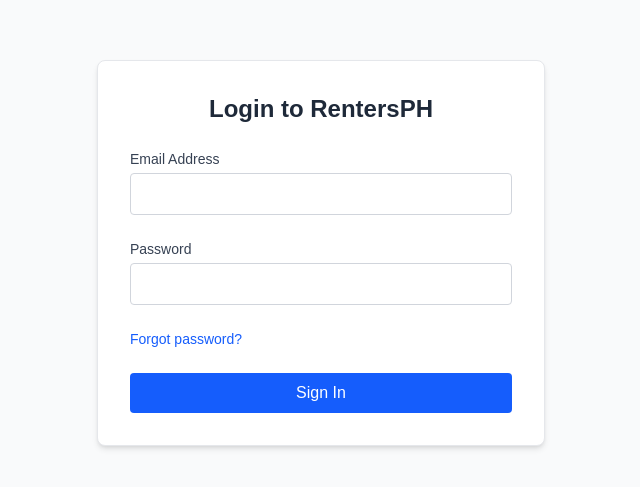
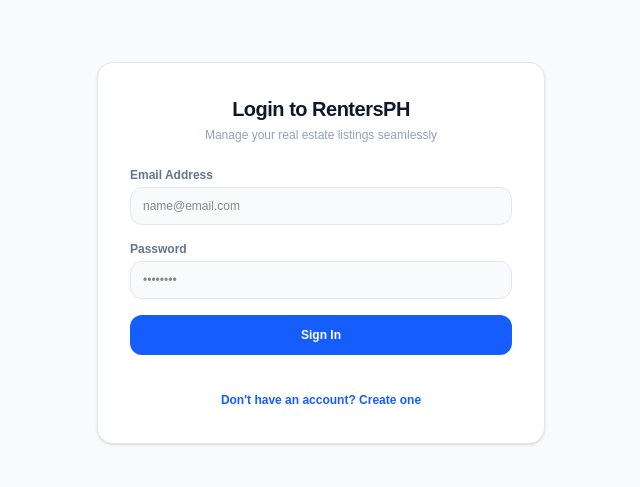
Before and after one commit to bciwebdev/rentersph, a Next.js app: page /login in a window 1280 px wide. Shown: the part 147-634 px from the top of the page, without its empty margins (319-959 px from the left). Built offline with nearby package versions, Linux system fonts and the light colour scheme; no server answers.

Commit message:
feat: add account creation toggle link to login screen for new landlords

```diff
--- a/app/landlord/page.tsx
+++ b/app/landlord/page.tsx
@@ -20,12 +20,17 @@ export default function CreateListingDashboard() {
     )
   )
 
+  // Track the active authenticated landlord ID
+  const [userId, setUserId] = useState<string | null>(null)
+
   // Route Guard: Ensure the user session exists from cookies, redirect if not
   useEffect(() => {
     const checkUser = async () => {
       const { data: { user } } = await supabase.auth.getUser()
       if (!user) {
         router.push('/login')
+      } else {
+        setUserId(user.id) // Securely capture active landlord profile UID
       }
     }
     checkUser()
@@ -46,6 +51,7 @@ export default function CreateListingDashboard() {
   const [emailAddress, setEmailAddress] = useState('')
   const [descriptionRules, setDescriptionRules] = useState('')
   const [listingPackage, setListingPackage] = useState('standard')
+  const [imageUrl, setImageUrl] = useState('') // Handled text URL mapping variant
 
   // --- GCash Modal Payment States ---
   const [showPaymentModal, setShowPaymentModal] = useState(false)
@@ -82,6 +88,11 @@ export default function CreateListingDashboard() {
   }
 
   const handleFinalDatabaseInsert = async () => {
+    if (!userId) {
+      setError('Session expired or identity unauthenticated. Please refresh and log back in.')
+      return
+    }
+
     if (!gcashName.trim() || !gcashReference.trim()) {
       setError('Please fill out all GCash verification fields.')
       return
@@ -96,17 +107,18 @@ export default function CreateListingDashboard() {
     setError('')
     setShowPaymentModal(false)
 
-    // Insert payment verified record payload explicitly to your Supabase table columns
+    // Insert payload mapped explicitly to the 'properties' schema
     const { error: insertError } = await supabase
-      .from('listings')
+      .from('properties')
       .insert([
         {
+          landlord_id: userId, // Tied to active authenticated session profile ID
           title,
           property_type: propertyType,
           price_per_month: parseFloat(pricePerMonth),
-          bedrooms: parseInt(bedrooms),
-          bathrooms: parseInt(bathrooms),
-          area_sqm: parseFloat(areaSqm),
+          bedrooms: parseInt(bedrooms) || 0,
+          bathrooms: parseInt(bathrooms) || 0,
+          area_sqm: parseFloat(areaSqm) || 0,
           restroom_privacy: restroomPrivacy,
           bathroom_privacy: bathroomPrivacy,
           manual_address: manualAddress,
@@ -115,9 +127,10 @@ export default function CreateListingDashboard() {
           email_address: emailAddress,
           description_rules: descriptionRules,
           listing_package: listingPackage,
-          gcash_name: gcashName,
-          gcash_reference: gcashReference,
-          listing_status: 'pending_payment' // Automatically signs onto admin dashboard review matrix!
+          gcash_name: gcashName.toUpperCase(),
+          payment_reference: gcashReference.trim(), // explicitly matches status report definitions
+          status: 'pending', // Flags verification matrix grid criteria
+          is_paid: false // Swapped over to verification dashboard toggle automation
         }
       ])
 
@@ -140,6 +153,7 @@ export default function CreateListingDashboard() {
       setContactNumber('')
       setEmailAddress('')
       setDescriptionRules('')
+      setImageUrl('')
       setListingPackage('standard')
       setGcashName('')
       setGcashReference('')
@@ -395,17 +409,18 @@ export default function CreateListingDashboard() {
           {/* Section 5: High-Res Presentation Media */}
           <div className="space-y-4">
             <h3 className="text-xs font-black text-slate-400 uppercase tracking-wider flex items-center gap-1.5">
-              <ImageIcon className="w-3.5 h-3.5 text-emerald-600" /> 5. High-Res Presentation Media
+              <ImageIcon className="w-3.5 h-3.5 text-emerald-600" /> 5. Presentation Media Link
             </h3>
 
             <div className="bg-slate-50/50 p-5 rounded-2xl border border-slate-100">
-              <label className="block text-[10px] font-black uppercase text-slate-500 mb-1.5 tracking-wider">Cover Image</label>
-              <div className="flex items-center justify-between w-full bg-white px-4 py-2 border border-slate-200 rounded-xl focus-within:border-emerald-500 focus-within:ring-4 focus-within:ring-emerald-500/5 transition-all">
-                <input
-                  type="file"
-                  className="block w-full text-xs text-slate-500 file:mr-4 file:py-2 file:px-4 file:rounded-xl file:border-0 file:text-xs file:font-bold file:bg-slate-900 file:text-white hover:file:bg-slate-800 file:cursor-pointer cursor-pointer"
-                />
-              </div>
+              <label className="block text-[10px] font-black uppercase text-slate-500 mb-1.5 tracking-wider">Cover Image URL</label>
+              <input
+                type="text"
+                value={imageUrl}
+                onChange={(e) => setImageUrl(e.target.value)}
+                placeholder="https://images.unsplash.com/photo-example"
+                className="w-full px-4 py-3 bg-white border border-slate-200 rounded-xl text-xs text-slate-800 placeholder-slate-400 focus:outline-none focus:border-emerald-500 focus:ring-4 focus:ring-emerald-500/5 transition-all"
+              />
             </div>
           </div>
 
@@ -421,7 +436,6 @@ export default function CreateListingDashboard() {
                   Listing Package & Visibility Rank
                 </label>
 
-                {/* Clean Hover Tooltip Explanation */}
                 <div className="group relative cursor-pointer flex items-center gap-1 text-[10px] font-bold text-emerald-600 hover:text-emerald-700 transition">
                   <span>What is boosting?</span>
                   <span className="bg-emerald-50 text-emerald-600 rounded-full w-3.5 h-3.5 inline-flex items-center justify-center text-[9px] border border-emerald-200">?</span>
@@ -497,7 +511,7 @@ export default function CreateListingDashboard() {
               </span>
             </div>
 
-            {/* Real QR Code Presentation Layer mapping directly to /public/gcash-qr.png */}
+            {/* QR Code Presentation Layer */}
             <div className="mx-auto w-52 h-52 bg-white rounded-2xl border border-slate-200 shadow-sm flex flex-col items-center justify-center p-3 text-center overflow-hidden">
               <img
                 src="/gcash-qr.png"
--- a/app/login/page.tsx
+++ b/app/login/page.tsx
@@ -1,16 +1,19 @@
 'use client'
 
-import { useState } from 'react'
+import React, { useState } from 'react'
 import { createBrowserClient } from '@supabase/ssr'
+import { useRouter } from 'next/navigation'
 
-export default function LoginPage() {
+export default function AuthPage() {
+  const router = useRouter()
   const [email, setEmail] = useState('')
   const [password, setPassword] = useState('')
+  const [isSignUp, setIsSignUp] = useState(false) // Toggles registration state
+
   const [loading, setLoading] = useState(false)
-  const [message, setMessage] = useState<{ type: 'error' | 'success'; text: string } | null>(null)
-  const [showForgot, setShowForgot] = useState(false)
+  const [error, setError] = useState('')
+  const [message, setMessage] = useState('')
 
-  // Explicitly instantiate inside the component to ensure clean server/client cookie binding
   const [supabase] = useState(() =>
     createBrowserClient(
       process.env.NEXT_PUBLIC_SUPABASE_URL!,
@@ -18,153 +21,107 @@ export default function LoginPage() {
     )
   )
 
-  // Login Handler
-  const handleLogin = async (e: React.FormEvent) => {
+  const handleAuth = async (e: React.FormEvent) => {
     e.preventDefault()
     setLoading(true)
-    setMessage(null)
+    setError('')
+    setMessage('')
 
-    try {
-      const { data, error } = await supabase.auth.signInWithPassword({
+    if (isSignUp) {
+      // --- Handle Sign Up Flow ---
+      const { data, error: signUpError } = await supabase.auth.signUp({
+        email,
+        password,
+        options: {
+          emailRedirectTo: `${window.location.origin}/auth/callback`, // Standard Supabase redirect URL template
+        },
+      })
+
+      if (signUpError) {
+        setError(signUpError.message)
+      } else {
+        setMessage('Registration successful! Please check your email inbox to verify your account.')
+      }
+    } else {
+      // --- Handle Sign In Flow ---
+      const { error: signInError } = await supabase.auth.signInWithPassword({
         email,
         password,
       })
 
-      if (error) {
-        setMessage({ type: 'error', text: error.message })
-        setLoading(false)
-        return
+      if (signInError) {
+        setError(signInError.message)
+      } else {
+        router.push('/landlord') // Force forward redirection to Dashboard
       }
-
-      // Hard redirect forces Next.js to fully drop the login state and initialize the destination page
-      if (data?.user?.email === 'bciwebdev25@gmail.com') {
-        window.location.href = '/admin-portal-xyz'
-      } else {
-        window.location.href = '/landlord'
-      }
-    } catch (err: any) {
-      setMessage({ type: 'error', text: err.message || 'An unexpected connection error occurred.' })
-      setLoading(false)
-    }
-  }
-
-  // Password Recovery Handler
-  const handleForgotPassword = async (e: React.FormEvent) => {
-    e.preventDefault()
-    setLoading(true)
-    setMessage(null)
-
-    const { error } = await supabase.auth.resetPasswordForEmail(email, {
-      redirectTo: `${window.location.origin}/auth/callback?next=/login/reset-password`,
-    })
-
-    if (error) {
-      setMessage({ type: 'error', text: error.message })
-    } else {
-      setMessage({ type: 'success', text: 'Password recovery email sent! Check your inbox.' })
     }
     setLoading(false)
   }
 
   return (
-    <div className="flex min-h-screen flex-col items-center justify-center p-6 bg-gray-50">
-      <div className="w-full max-w-md p-8 bg-white rounded-lg shadow-md border border-gray-200">
+    <div className="min-h-screen bg-slate-50 flex items-center justify-center p-4">
+      <div className="bg-white border border-slate-200 w-full max-w-md rounded-2xl p-6 sm:p-8 space-y-6 shadow-sm">
 
-        {!showForgot ? (
-          /* STANDARD LOGIN FORM */
-          <form onSubmit={handleLogin} className="space-y-6">
-            <h2 className="text-2xl font-bold text-center text-gray-800">Login to RentersPH</h2>
+        <div className="text-center space-y-1">
+          <h1 className="text-xl font-bold text-slate-900 tracking-tight">
+            {isSignUp ? 'Create a RentersPH Account' : 'Login to RentersPH'}
+          </h1>
+          <p className="text-xs text-slate-400">
+            {isSignUp ? 'Sign up as a landlord to post listings' : 'Manage your real estate listings seamlessly'}
+          </p>
+        </div>
 
-            {message && (
-              <div className={`p-3 text-sm rounded ${message.type === 'error' ? 'bg-red-100 text-red-700' : 'bg-green-100 text-green-700'}`}>
-                {message.text}
-              </div>
-            )}
+        {error && <div className="p-3 bg-red-50 text-red-700 text-xs font-semibold rounded-xl border border-red-100">⚠️ {error}</div>}
+        {message && <div className="p-3 bg-emerald-50 text-emerald-700 text-xs font-semibold rounded-xl border border-emerald-100">✅ {message}</div>}
 
+        <form onSubmit={handleAuth} className="space-y-4">
           <div>
-              <label className="block text-sm font-medium text-gray-700">Email Address</label>
+            <label className="block text-xs font-bold text-slate-500 mb-1">Email Address</label>
             <input
               type="email"
               required
-                className="mt-1 w-full p-2 border border-gray-300 rounded focus:ring-2 focus:ring-blue-500 text-gray-900 outline-none"
               value={email}
               onChange={(e) => setEmail(e.target.value)}
+              placeholder="name@email.com"
+              className="w-full px-3 py-2.5 bg-slate-50 border border-slate-200 rounded-xl text-xs focus:outline-none focus:border-blue-500 transition-all"
             />
           </div>
 
           <div>
-              <label className="block text-sm font-medium text-gray-700">Password</label>
+            <label className="block text-xs font-bold text-slate-500 mb-1">Password</label>
             <input
               type="password"
               required
-                className="mt-1 w-full p-2 border border-gray-300 rounded focus:ring-2 focus:ring-blue-500 text-gray-900 outline-none"
               value={password}
               onChange={(e) => setPassword(e.target.value)}
-              />
-            </div>
-
-            <div className="flex items-center justify-between">
-              <button
-                type="button"
-                onClick={() => { setShowForgot(true); setMessage(null); }}
-                className="text-sm text-blue-600 hover:underline"
-              >
-                Forgot password?
-              </button>
-            </div>
-
-            <button
-              type="submit"
-              disabled={loading}
-              className="w-full bg-blue-600 hover:bg-blue-700 text-white font-medium p-2 rounded disabled:opacity-50 transition"
-            >
-              {loading ? 'Logging in...' : 'Sign In'}
-            </button>
-          </form>
-        ) : (
-          /* FORGOT PASSWORD FORM */
-          <form onSubmit={handleForgotPassword} className="space-y-6">
-            <h2 className="text-2xl font-bold text-center text-gray-800">Reset Password</h2>
-            <p className="text-sm text-gray-600 text-center">
-              Enter your email address and we will send you a link to reset your password.
-            </p>
-
-            {message && (
-              <div className={`p-3 text-sm rounded ${message.type === 'error' ? 'bg-red-100 text-red-700' : 'bg-green-100 text-green-700'}`}>
-                {message.text}
-              </div>
-            )}
-
-            <div>
-              <label className="block text-sm font-medium text-gray-700">Email Address</label>
-              <input
-                type="email"
-                required
-                className="mt-1 w-full p-2 border border-gray-300 rounded focus:ring-2 focus:ring-blue-500 text-gray-900 outline-none"
-                value={email}
-                onChange={(e) => setEmail(e.target.value)}
+              placeholder="••••••••"
+              className="w-full px-3 py-2.5 bg-slate-50 border border-slate-200 rounded-xl text-xs focus:outline-none focus:border-blue-500 transition-all"
             />
           </div>
 
           <button
             type="submit"
             disabled={loading}
-              className="w-full bg-blue-600 hover:bg-blue-700 text-white font-medium p-2 rounded disabled:opacity-50 transition"
+            className="w-full bg-blue-600 hover:bg-blue-700 text-white font-bold text-xs py-3 rounded-xl transition-all"
           >
-              {loading ? 'Sending Link...' : 'Send Recovery Email'}
+            {loading ? 'Processing...' : isSignUp ? 'Create Account' : 'Sign In'}
           </button>
+        </form>
 
-            <div className="text-center">
+        {/* The Missing Option Toggle Switch Container */}
+        <div className="text-center pt-2">
           <button
             type="button"
-                onClick={() => { setShowForgot(false); setMessage(null); }}
-                className="text-sm text-gray-600 hover:underline"
+            onClick={() => {
+              setIsSignUp(!isSignUp)
+              setError('')
+              setMessage('')
+            }}
+            className="text-xs font-semibold text-blue-600 hover:underline"
           >
-                Back to Login
+            {isSignUp ? 'Already have an account? Sign In' : "Don't have an account? Create one"}
           </button>
         </div>
-          </form>
-        )}
 
       </div>
     </div>
```
Lines whose indentation alone changed are shown as unchanged.
